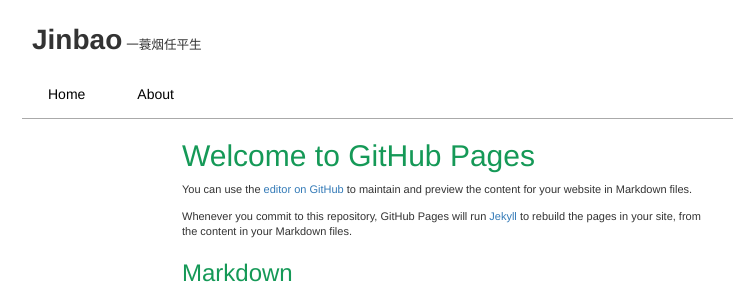
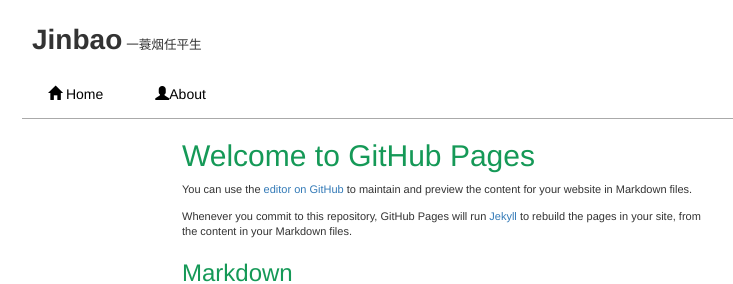
Before and after one commit to JinbaoWeb/jinbaoweb.github.io, a Jekyll site: the page built from index.md, in a window 1280 px wide. Shown: the top 284 px of the page, without its empty margins (198-931 px from the left). Built offline with Jekyll 4.4.1, drawn with Linux system fonts in a browser that asks for light colours; our own code applies the rules of GitHub Pages for plain Markdown files.

Commit message:
Update header.html

```diff
--- a/_includes/header.html
+++ b/_includes/header.html
@@ -5,10 +5,10 @@
 <nav class="header-nav">
   <ul class="header-main-nav">
     <li class="header-main-nav-item">
-      <a href="/">Home</a>
+      <a href="/"><span class="glyphicon glyphicon-home"></span> Home</a>
     </li>
     <li class="header-main-nav-item">
-      <a href="/about">About</a>
+      <a href="/about"><span class="glyphicon glyphicon-user"></span>About</a>
     </li>
   </ul>
 </nav>
```
